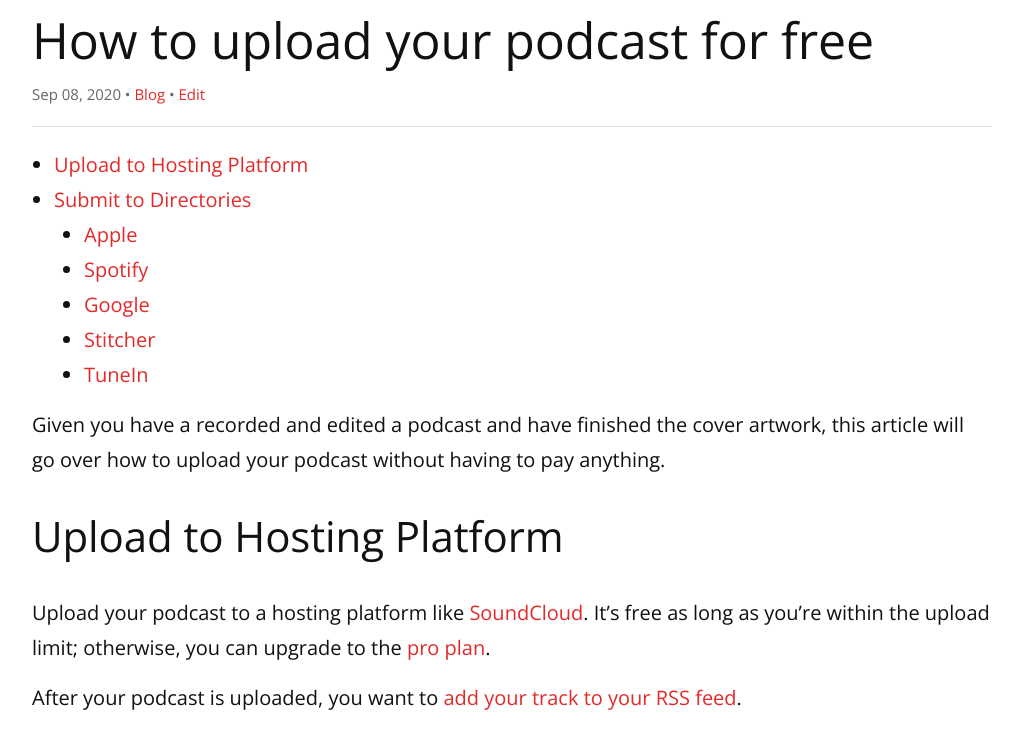
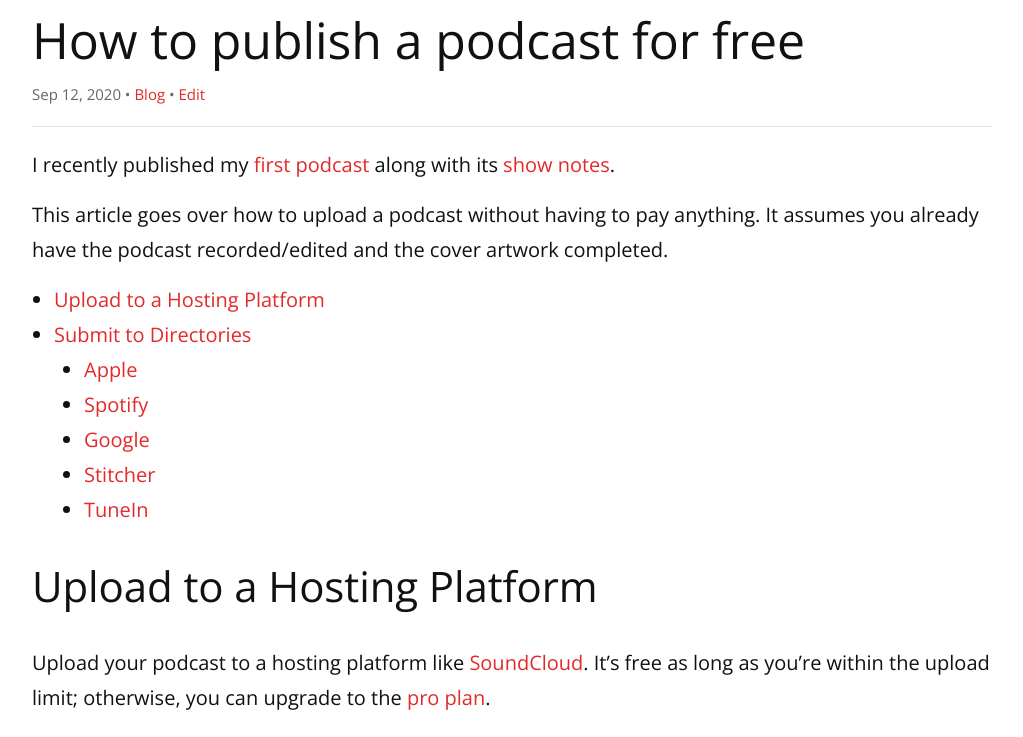
Before and after one commit to remarkablemark/remarkablemark.github.io, a Jekyll site: the page built from _posts/2020/2020-09-08-upload-free-podcast.md, in a window 1280 px wide and 1400 px high. Shown: the part 103-840 px from the top of the window, without its empty margins (128-1151 px from the left). Built offline with Jekyll 4.4.1, drawn with Linux system fonts in a browser that asks for light colours; comment, search, counter and statistics services are not loaded; some of the changed text lies outside the part shown.

Commit message:
feat(posts): update "How to publish a podcast for free"
Update post given changes to:
https://medium.com/@remarkablemark/how-to-publish-a-podcast-for-free-caa73b4b324f

Include additional screenshot images

```diff
--- a/_posts/2020/2020-09-08-upload-free-podcast.md
+++ b/_posts/2020/2020-09-08-upload-free-podcast.md
@@ -1,12 +1,17 @@
 ---
 layout: post
-title: How to upload your podcast for free
+title: How to publish a podcast for free
 date: 2020-09-08 20:19:29
-excerpt: How to upload your podcast for free on SoundCloud, Apple, Spotify, Google, Stitcher, and TuneIn.
+updated: 2020-09-12 15:48:36
+excerpt: How to upload and publish a podcast for free on SoundCloud, Apple, Spotify, Google, Stitcher, and TuneIn.
 categories: podcast soundcloud apple spotify google stitcher tunein
 ---
 
-- [Upload to Hosting Platform](#upload-to-hosting-platform)
+I recently published my [first podcast](https://b.remarkabl.org/3ibf5eY) along with its [show notes](https://b.remarkabl.org/2FjE7tI).
+
+This article goes over how to upload a podcast without having to pay anything. It assumes you already have the podcast recorded/edited and the cover artwork completed.
+
+- [Upload to a Hosting Platform](#upload-to-a-hosting-platform)
 - [Submit to Directories](#submit-to-directories)
   - [Apple](#apple)
   - [Spotify](#spotify)
@@ -14,9 +19,7 @@
   - [Stitcher](#stitcher)
   - [TuneIn](#tunein)
 
-Given you have a recorded and edited a podcast and have finished the cover artwork, this article will go over how to upload your podcast without having to pay anything.
-
-## Upload to Hosting Platform
+## Upload to a Hosting Platform
 
 Upload your podcast to a hosting platform like [SoundCloud](https://soundcloud.com/). It's free as long as you're within the upload limit; otherwise, you can upgrade to the [pro plan](https://checkout.soundcloud.com/pro).
 
```
Also changed, not shown: other parts of _posts/2020/2020-09-08-upload-free-podcast.md (+10 -4 lines).
